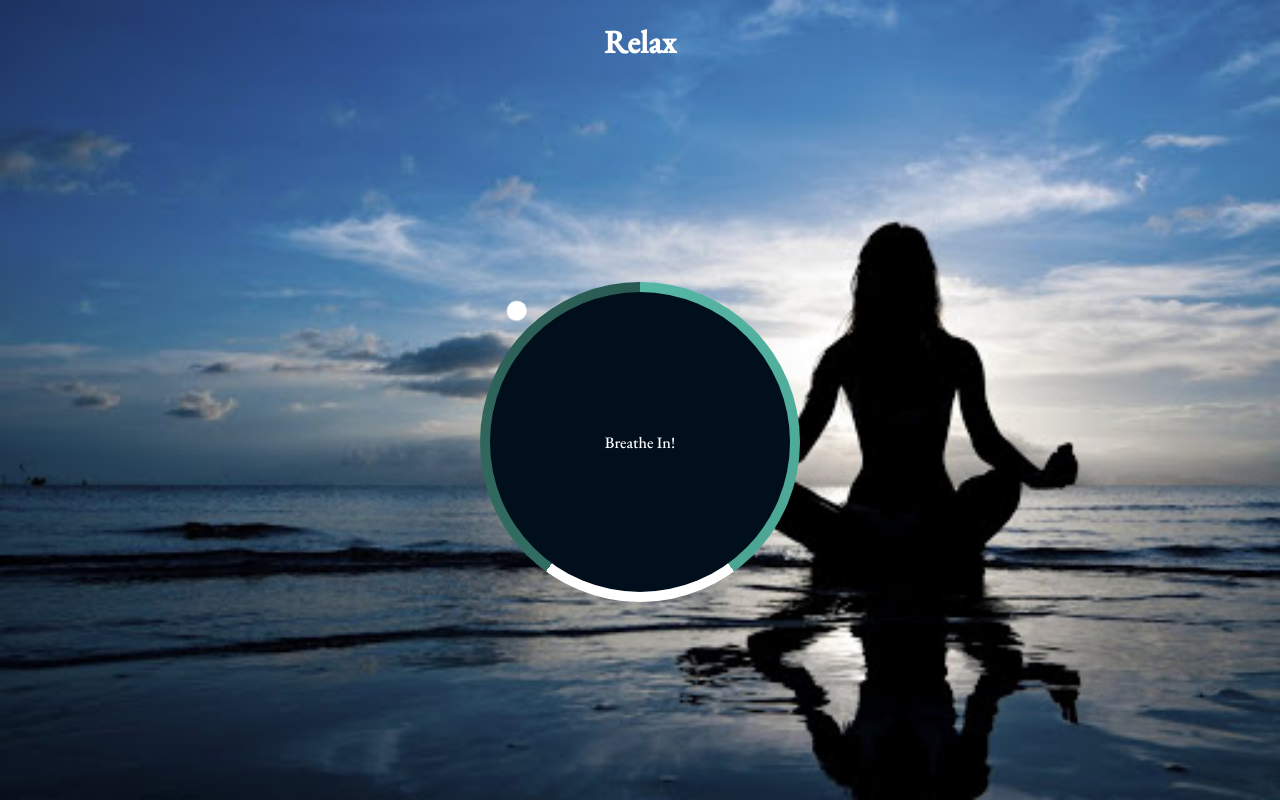
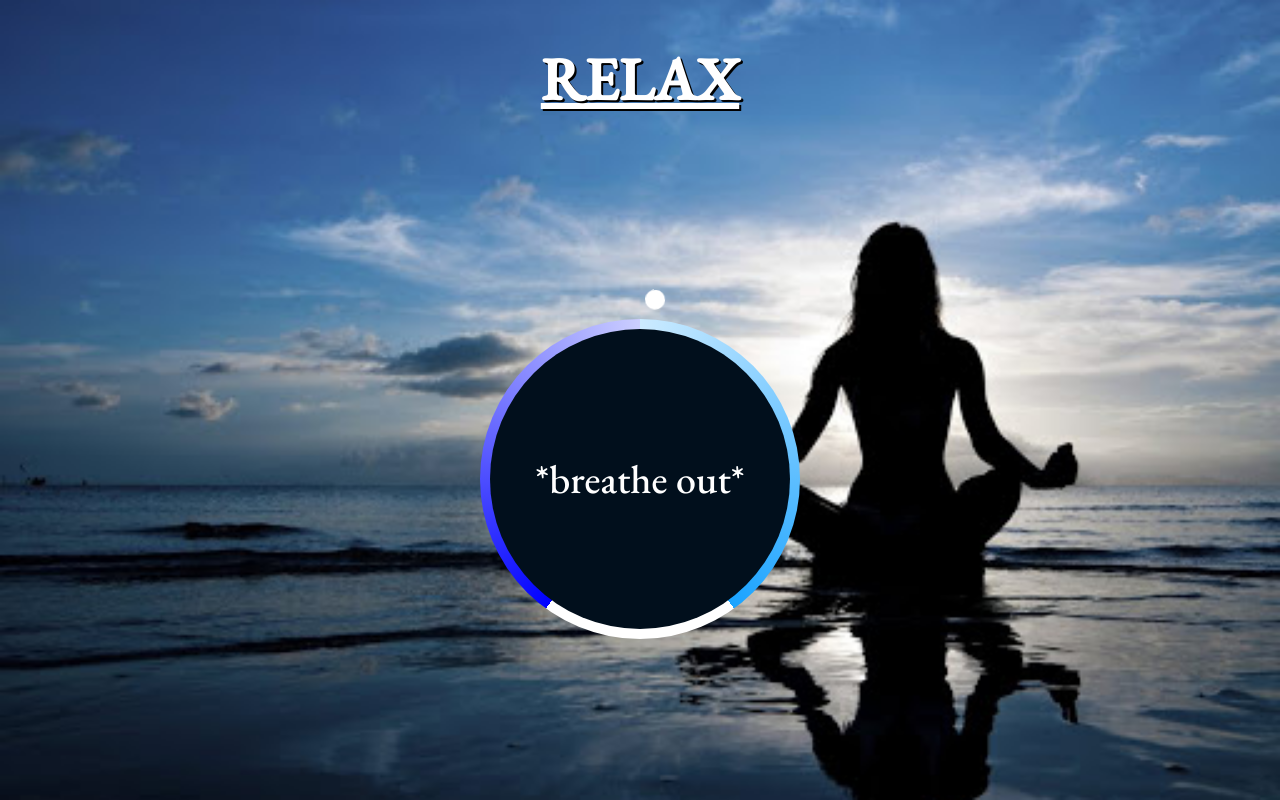
Before and after one commit to AlteredArt/Breathe, a PHP site: page / in a window 1280 px wide. Run offline with PHP 8.4, Linux system fonts and the light colour scheme.

Commit message:
finished

```diff
--- a/script.js
+++ b/script.js
@@ -6,3 +6,21 @@ const breatheTime = (totalTime / 5) * 2;
 const holdTime = totalTime / 5;
 
 console.log(breatheTime, holdTime);
+
+breathe();
+
+function breathe() {
+  text.innerText = "!BREATHE IN!";
+  container.className = "container grow";
+
+  setTimeout(() => {
+    text.innerText = 'HOLD';
+
+    setTimeout(() => {
+      text.innerText = '*breathe out*';
+      container.className = 'container shrink';
+    }, holdTime);
+  }, breatheTime);
+}
+
+setInterval(breathe, totalTime);
--- a/style.css
+++ b/style.css
@@ -15,7 +15,16 @@ body {
   align-items: center;
   margin: 0;
 }
-
+p {
+  /* color: blue; */
+  font-size: 40px;
+}
+h1 {
+  font-size: 60px;
+  text-transform: uppercase;
+  text-decoration: underline;
+  text-shadow: 2px 2px black;
+}
 .container {
   display: flex;
   align-items: center;
@@ -42,12 +51,12 @@ body {
 
 .gradient-circle {
   background: conic-gradient(
-    #55b7a4 0%,
-    #4ca493 40%,
+    #ccebff 0%,
+    #1aa3ff 40%,
     #fff 40%,
     #fff 60%,
-    #336d62 60%,
-    #2a5b52 100%
+    #0000ff 60%,
+    #cccfff 100%
   );
   height: 320px;
   width: 320px;
```
